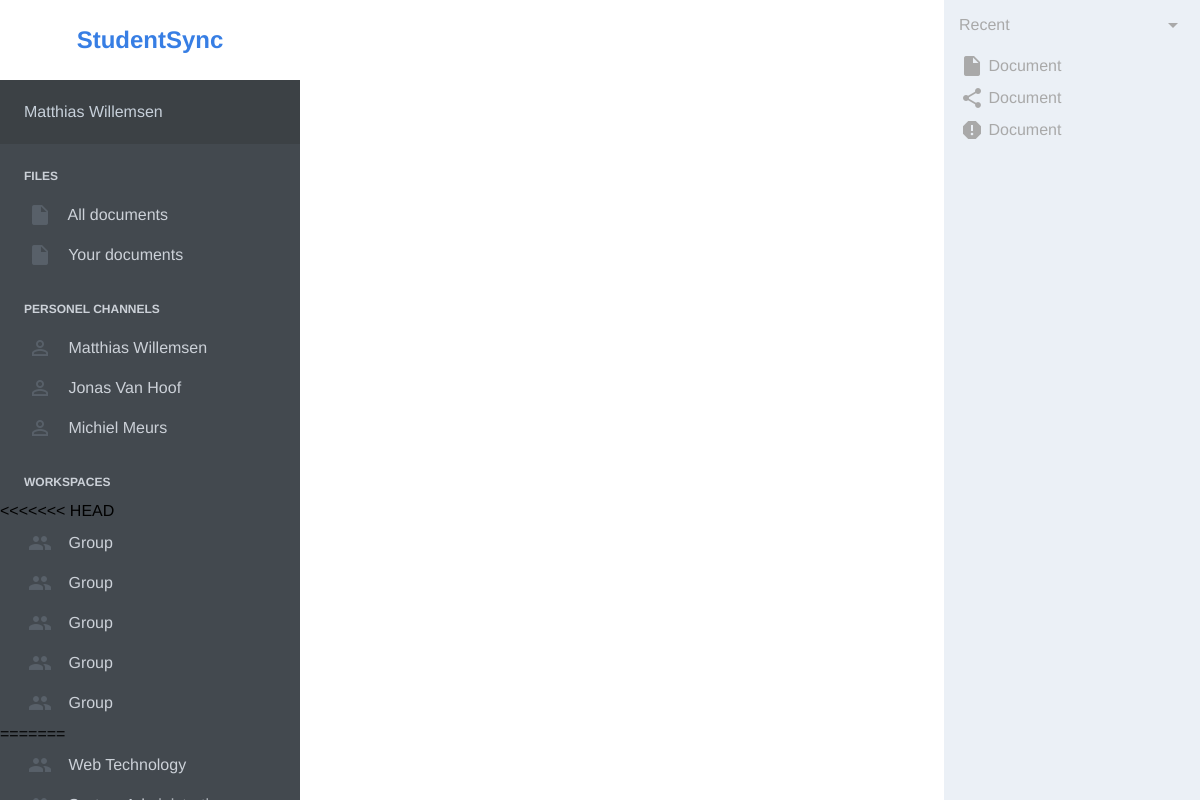
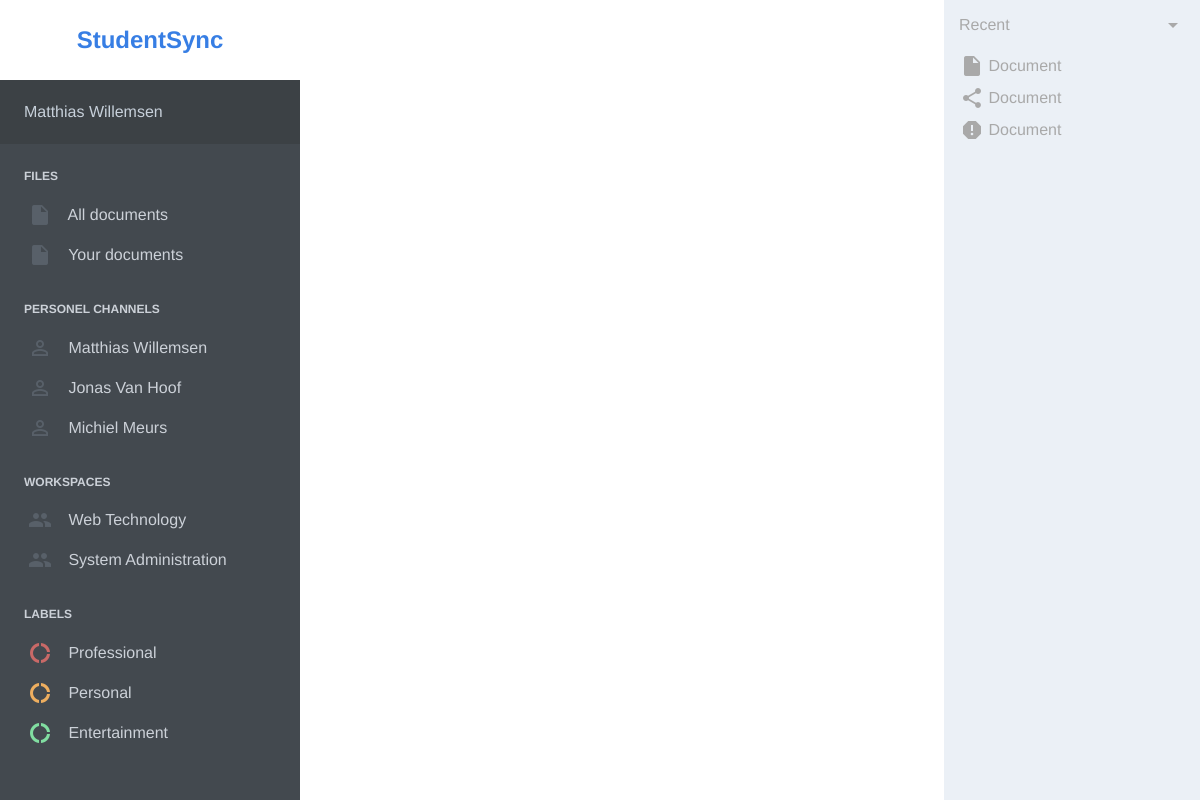
Before and after one commit to MattZK/StudentSync-Electron, an Electron app: page src/index.html in a window 1200 px wide. Drawn offline with nearby package versions, Linux system fonts and the light colour scheme; files that its build step writes are made by us from their sources.

Commit message:
merge fixed

```diff
--- a/src/index.html
+++ b/src/index.html
@@ -28,15 +28,7 @@
       </ul>
       <div class="section">Workspaces</div>
       <ul>
-<<<<<<< HEAD
-        <li><i class="material-icons">group</i> Group</li>
-        <li><i class="material-icons">group</i> Group</li>
-        <li><i class="material-icons">group</i> Group</li>
-        <li><i class="material-icons">group</i> Group</li>
-        <li><i class="material-icons">group</i> Group</li>
-=======
         <li v-for="workspace in workspaces" v-on:click="showWorkspace(workspace)"><i class="material-icons">group</i> {{ workspace.name }}</li>
->>>>>>> 8b5cfd2e3b45d351e8b93a21a0214bb54df41036
       </ul>
       <div class="section">Labels</div>
       <ul>
```
